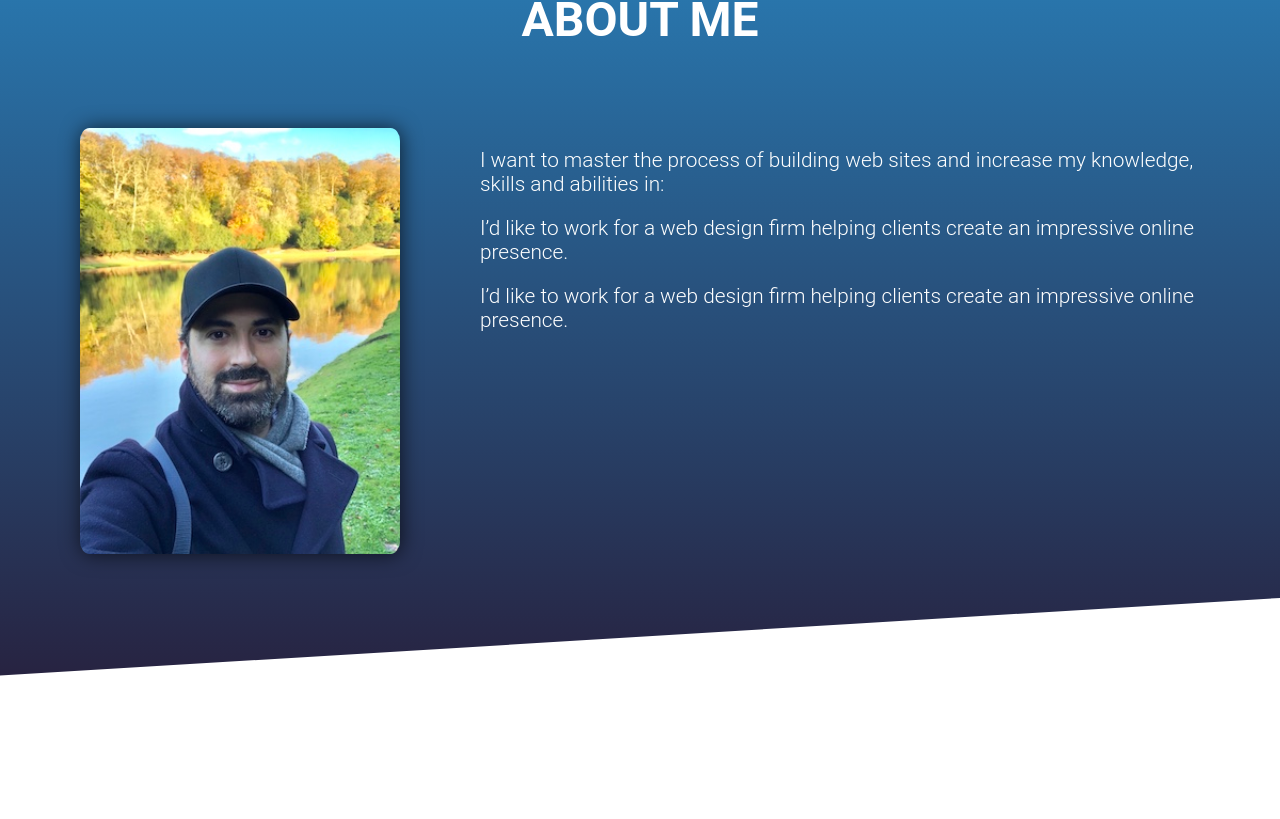
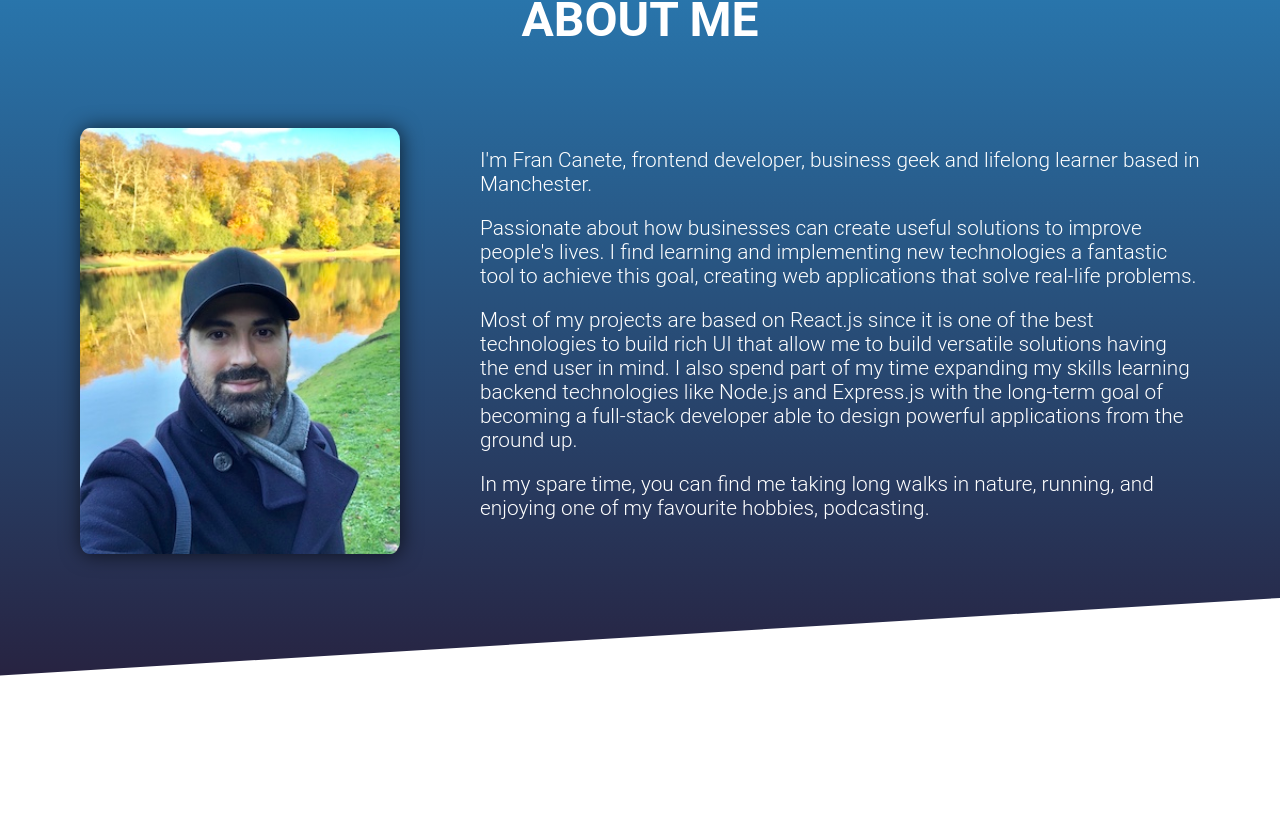
Before and after one commit to francanete/my_portfolio, a React (Create React App) app: page / in a window 1280 px wide. Shown: the part 901-1720 px from the top of the page. Built offline with nearby package versions, Linux system fonts and the light colour scheme.

Commit message:
Update About section text

```diff
--- a/src/components/About.js
+++ b/src/components/About.js
@@ -11,16 +11,26 @@ const About = () => {
 
         <section className="card" id="about-text">
           <p>
-            I want to master the process of building web sites and increase my
-            knowledge, skills and abilities in:
+            I'm Fran Canete, frontend developer, business geek and lifelong
+            learner based in Manchester.
           </p>
           <p>
-            I’d like to work for a web design firm helping clients create an
-            impressive online presence.
+            Passionate about how businesses can create useful solutions to
+            improve people's lives. I find learning and implementing new
+            technologies a fantastic tool to achieve this goal, creating web
+            applications that solve real-life problems.
           </p>
           <p>
-            I’d like to work for a web design firm helping clients create an
-            impressive online presence.
+            Most of my projects are based on React.js since it is one of the
+            best technologies to build rich UI that allow me to build versatile
+            solutions having the end user in mind. I also spend part of my time
+            expanding my skills learning backend technologies like Node.js and
+            Express.js with the long-term goal of becoming a full-stack
+            developer able to design powerful applications from the ground up.
+          </p>
+          <p>
+            In my spare time, you can find me taking long walks in nature,
+            running, and enjoying one of my favourite hobbies, podcasting.
           </p>
         </section>
       </div>
--- a/src/components/Projects.js
+++ b/src/components/Projects.js
@@ -15,6 +15,9 @@ const Projects = () => {
           <p>
             I’ve been a professional cook and gardener and am a life-long
             learner who's always interested in expanding my skills.
+          </p>
+          <p>
+            <small>React, React States, React Hooks, Fetch</small>
           </p>
           <a
             href="https://cryptotracker-fran.netlify.app"
```
Also changed, not shown: 1 other file (tests, documents, lock files or other folders).
